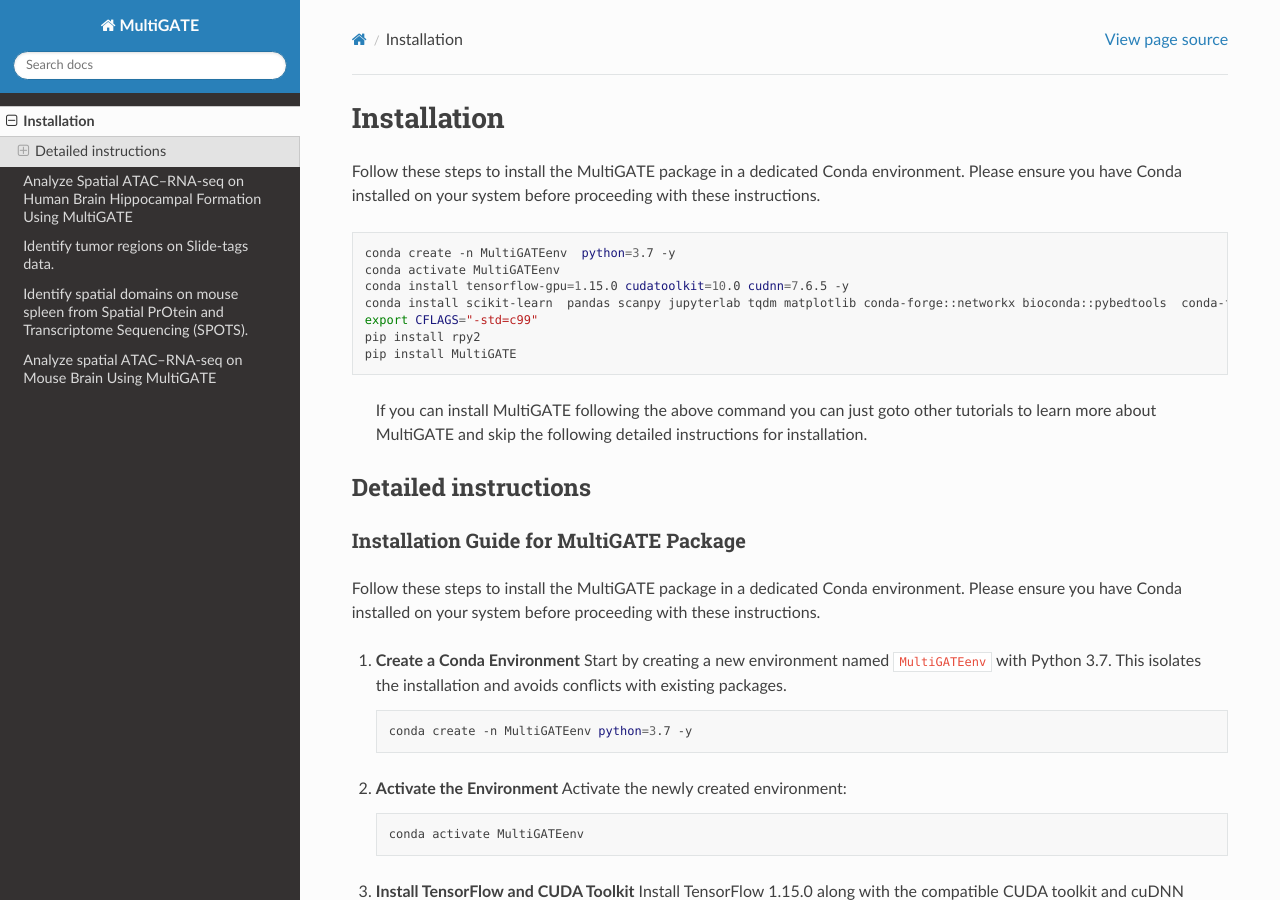
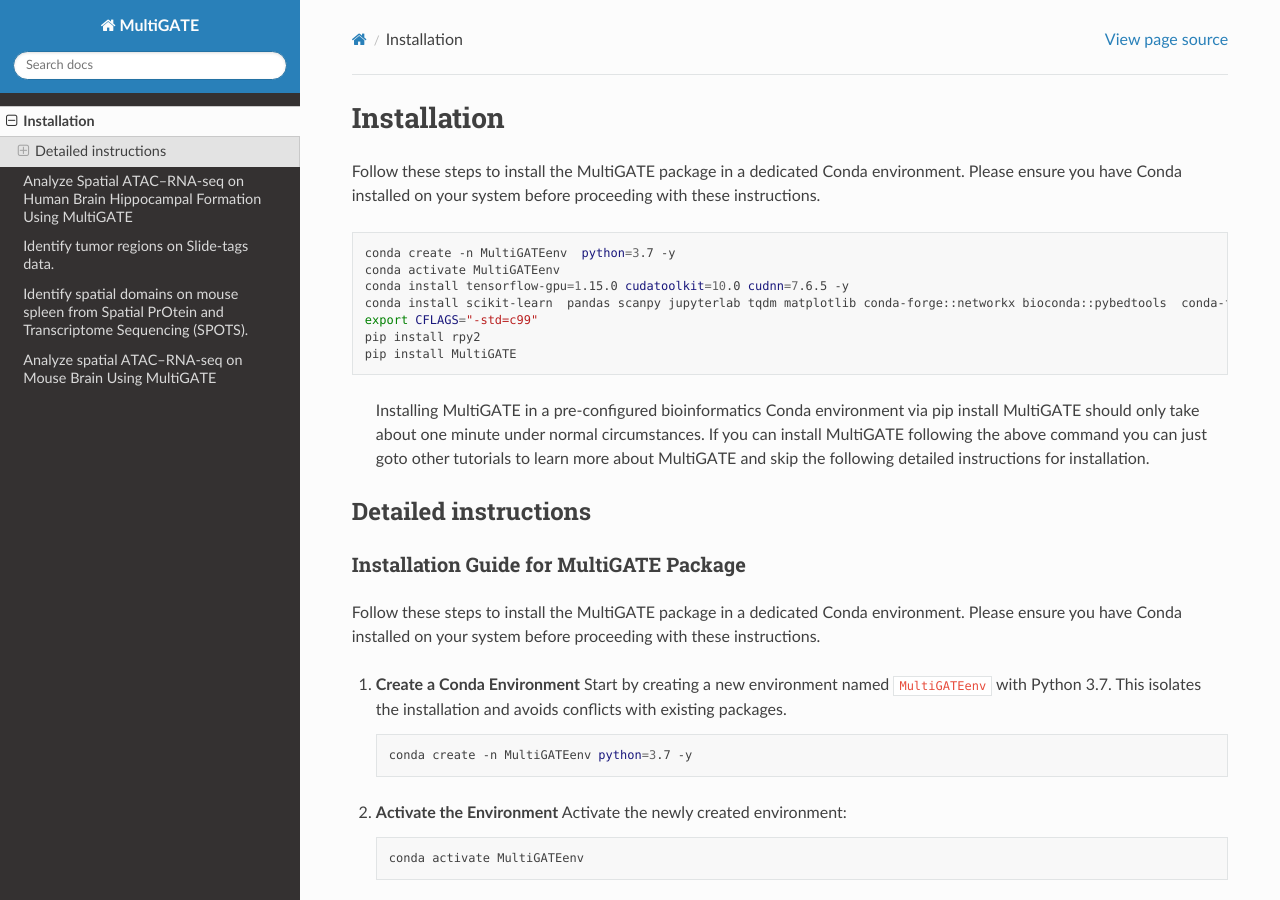
Before and after one commit to cuhklinlab/MultiGATE, a Sphinx documentation site: the page built from docs/source/install.md, in a window 1280 px wide and 900 px high. Built offline with Sphinx 7.4.7 and the Read the Docs theme 3.1.0, drawn with Linux system fonts in a browser that asks for light colours.

Commit message:
update install instructions

````diff
--- a/docs/source/install.md
+++ b/docs/source/install.md
@@ -12,6 +12,7 @@
 pip install MultiGATE
 ```
 
+> Installing MultiGATE in a pre-configured bioinformatics Conda environment via pip install MultiGATE should only take about one minute under normal circumstances.
 > If you can install MultiGATE following the above command you can just goto other tutorials to learn more about MultiGATE and skip the following detailed instructions for installation.
 
 ## Detailed instructions
````
